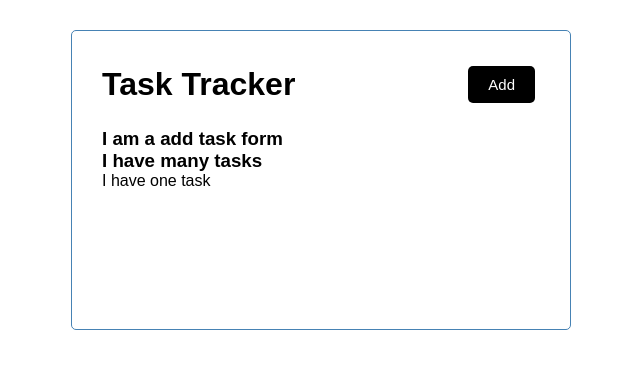
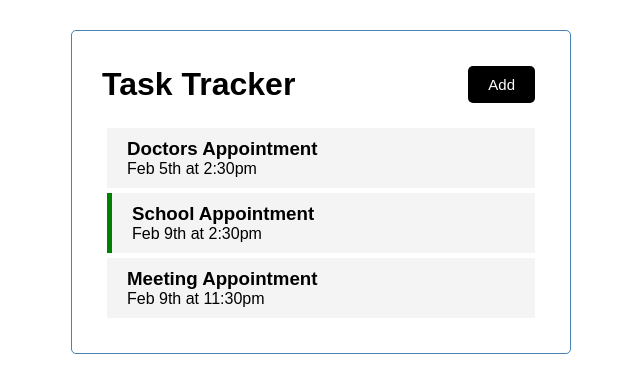
Before and after one commit to echo127/styled-component-task-tracker, a React (Create React App) app: page / in a window 1280 px wide. Shown: the top 392 px of the page, without its empty margins (319-959 px from the left). Built offline with nearby package versions, Linux system fonts and the light colour scheme.

Commit message:
done button

```diff
--- a/src/App.js
+++ b/src/App.js
@@ -3,17 +3,44 @@ import Header from "./components/Header";
 import Tasks from "./components/Tasks";
 import GlobalStyle from "./components/styles/Global.styled";
 import { StyledContainer } from "./components/styles/Container.styled"
+import { useState } from 'react';
 
 function App() {
+  const [tasks] = useState(tasks => [
+    {
+      id: 1,
+      text: 'Doctors Appointment',
+      day: 'Feb 5th at 2:30pm',
+      reminder: false,
+    },
+    {
+      id: 2,
+      text: 'School Appointment',
+      day: 'Feb 9th at 2:30pm',
+      reminder: true,
+    },
+    {
+      id: 4,
+      text: 'Meeting Appointment',
+      day: 'Feb 9th at 11:30pm',
+      reminder: false,
+    },
+  ])
+  const [isShowAddTaskFrom, setIsShowAddTaskForm] = useState(isShowAddTaskFrom =>false)
+
+  const toggleAddTask = ()=> {
+    console.log('click')
+    setIsShowAddTaskForm(isShowAddTaskFrom => !isShowAddTaskFrom)
+  }
+
   return (
     <>
       <GlobalStyle />
       <StyledContainer>
-        <Header />
-        <AddTaskForm />
-        <Tasks />
+        <Header isShowAddTaskFrom={isShowAddTaskFrom} toggleAddTask={toggleAddTask} />
+        {isShowAddTaskFrom && <AddTaskForm />}
+        <Tasks tasks={tasks} />
       </StyledContainer>
-
     </>
   );
 }
--- a/src/components/Header.js
+++ b/src/components/Header.js
@@ -1,11 +1,12 @@
 import { Button } from "./globalUIComponents/Button"
 import { StyledHeader } from "./styles/Header.styled"
 
-const Header = () => {
+const Header = ({isShowAddTaskFrom, toggleAddTask}) => {
+
   return (
     <StyledHeader>
       <h1>Task Tracker</h1>
-      <Button />
+      <Button bgColor={isShowAddTaskFrom? 'green': 'black'} text={isShowAddTaskFrom? 'Close':'Add'} onClick={toggleAddTask} />
     </StyledHeader>
   )
 }
--- a/src/components/Tasks.js
+++ b/src/components/Tasks.js
@@ -1,10 +1,9 @@
 import Task from "./tasks/Task"
 
-const Tasks = () => {
+const Tasks = ({tasks}) => {
   return (
     <>
-      <h3>I have many tasks</h3>
-      <Task />
+      {tasks.map(task => <Task key={task.id} task={task} />)}
     </>
   )
 }
--- a/src/components/globalUIComponents/Button.js
+++ b/src/components/globalUIComponents/Button.js
@@ -1,9 +1,10 @@
 import { StyledButton } from "../styles/Button.styled"
 
-export const Button = () => {
+export const Button = ({bgColor, text, onClick}) => {
+
   return (
-    <StyledButton>
-      Add
+    <StyledButton bgColor={bgColor} onClick={onClick}>
+      {text}
     </StyledButton>
   )
 }
--- a/src/components/styles/Button.styled.js
+++ b/src/components/styles/Button.styled.js
@@ -2,7 +2,7 @@ import styled from 'styled-components'
 
 export const StyledButton = styled.button`
   display: inline-block;
-  background: #000;
+  background: ${({bgColor})=>bgColor};
   color: #fff;
   border: none;
   padding: 10px 20px;
@@ -18,9 +18,8 @@ export const StyledButton = styled.button`
   &:focus {
     outline: none;
   }
+  &.block {
+    display: block;
+    width: 100%;
+  }
 `
-
-export const StyledButtonBlock = styled(StyledButton)`
-  display: block;
-  width: 100%;
-`
--- /dev/null
+++ b/src/components/styles/Task.styled.js
@@ -0,0 +1,16 @@
+import styled from 'styled-components'
+
+export const StyledTask = styled.div`
+  background: #f4f4f4;
+  margin: 5px;
+  padding: 10px 20px;
+  cursor: pointer;
+  &.reminder {
+  border-left: 5px solid green;
+  }
+  h3 {
+  display: flex;
+  align-items: center;
+  justify-content: space-between;
+}
+`
--- a/src/components/tasks/Task.js
+++ b/src/components/tasks/Task.js
@@ -1,9 +1,17 @@
-const Task = () => {
+import { StyledTask } from '../styles/Task.styled'
+import PropTypes from 'prop-types'
+
+const Task = ({task}) => {
   return (
-    <div>
-      I have one task
-    </div>
+    <StyledTask className={task.reminder? 'reminder': ''}>
+     <h3>{task.text}</h3>
+     <p>{task.day}</p>
+    </StyledTask>
   )
 }
 
+Task.prototype = {
+  task: PropTypes.object.isRequired
+}
+
 export default Task
```
